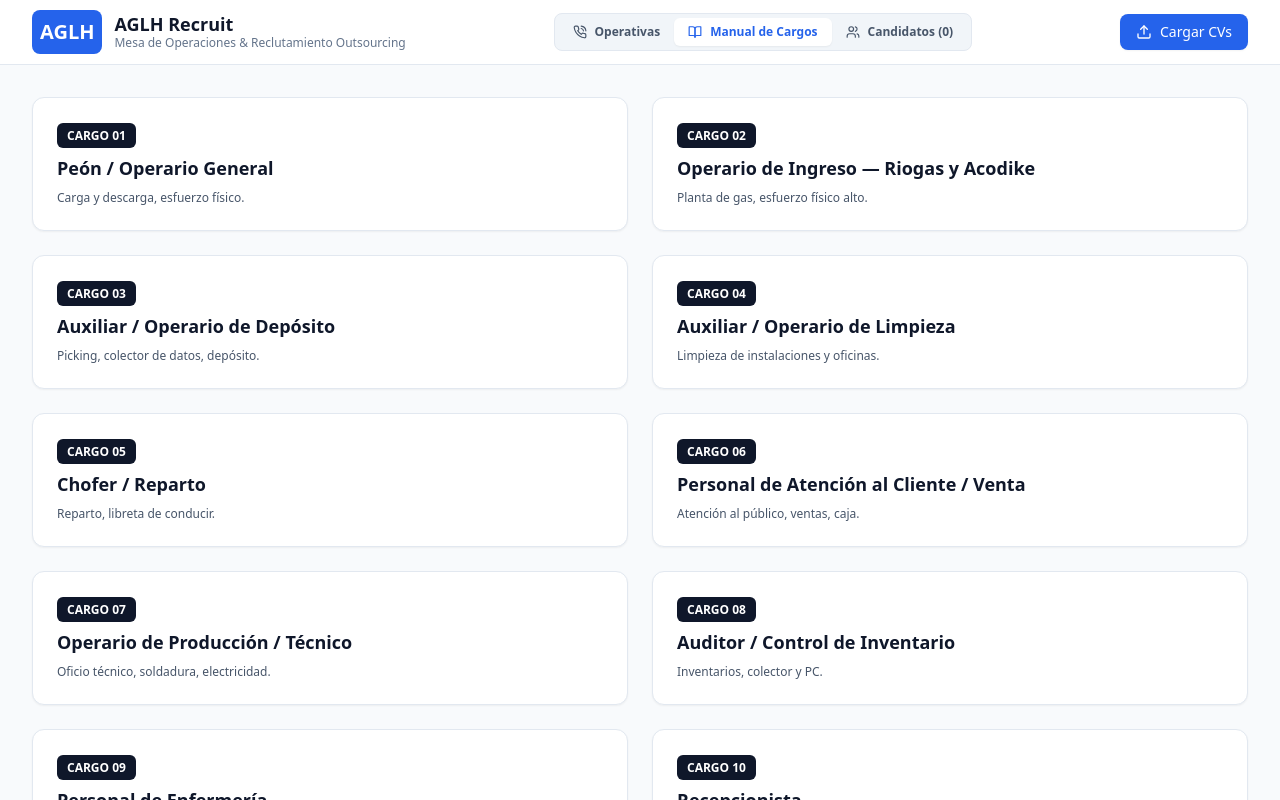
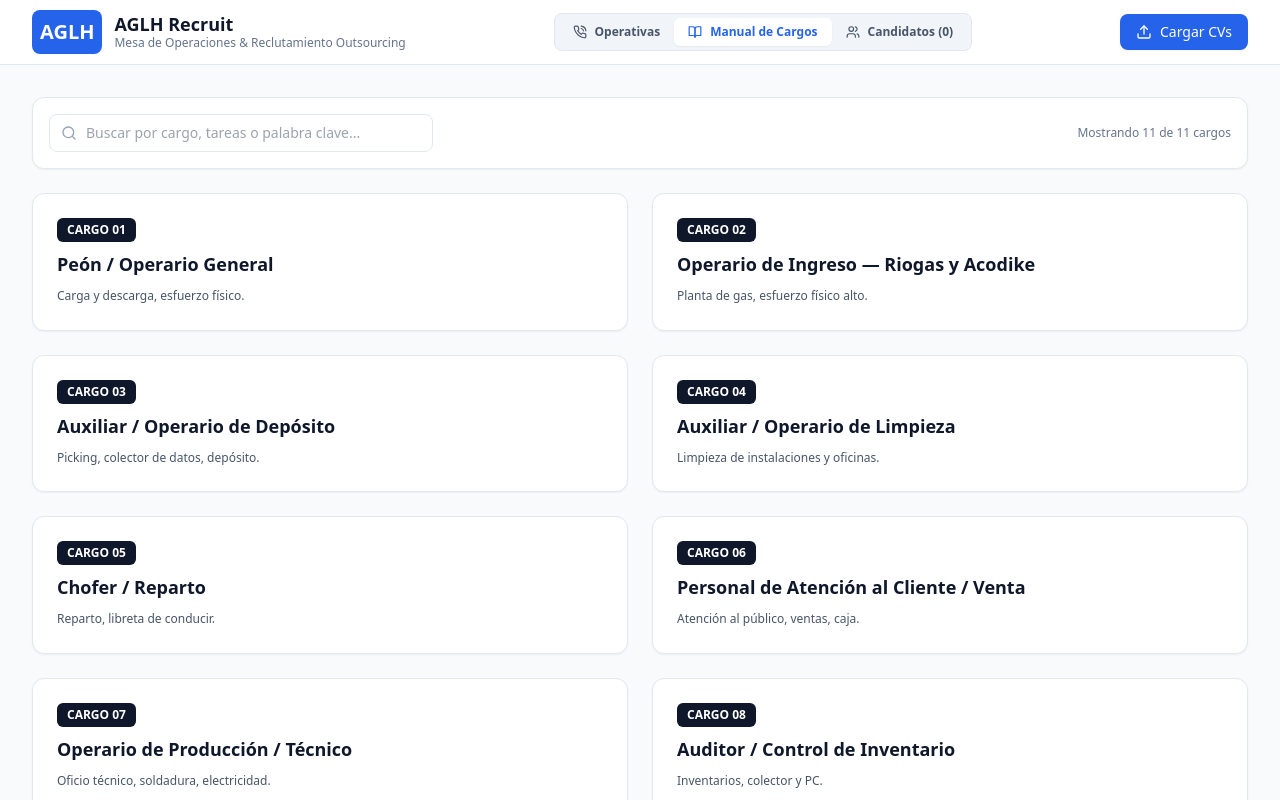
Before and after one commit to belenfernandezaglh/aglh-recruit, a Next.js app: page / in a window 1280 px wide. Both pictures are taken after a click on the button "Manual de Cargos". Shown: the top 800 px of the page. Built offline with nearby package versions, Linux system fonts and the light colour scheme.

Commit message:
Update page.tsx

```diff
--- a/app/page.tsx
+++ b/app/page.tsx
@@ -9,14 +9,21 @@ import {
   BookOpen,
   Building2,
   PhoneCall,
-  UserCheck
+  UserCheck,
+  Filter,
+  CheckCircle2
 } from 'lucide-react';
-import { Candidate, GrupoOperativa } from '../types';
+import { Candidate, CandidateStatus, GrupoOperativa } from '../types';
 import { OPERATIVAS_BASE, MANUAL_CARGOS_BASE } from '../data/mockData';
 
 export default function Home() {
   const [activeTab, setActiveTab] = useState<'operativas' | 'manual' | 'candidates'>('operativas');
+
+  // Estados para búsqueda y filtros
   const [searchTerm, setSearchTerm] = useState('');
+  const [manualSearchTerm, setManualSearchTerm] = useState('');
+  const [statusFilter, setStatusFilter] = useState<string>('TODOS');
+
   const [operativas, setOperativas] = useState<GrupoOperativa[]>(OPERATIVAS_BASE);
   const [candidates, setCandidates] = useState<Candidate[]>([]);
 
@@ -73,6 +80,19 @@ export default function Home() {
     }
   };
 
+  // Filtrado de cargos por palabra clave
+  const filteredCargos = MANUAL_CARGOS_BASE.filter(cargo =>
+    cargo.title.toLowerCase().includes(manualSearchTerm.toLowerCase()) ||
+    cargo.funcion.toLowerCase().includes(manualSearchTerm.toLowerCase()) ||
+    cargo.id.includes(manualSearchTerm)
+  );
+
+  // Filtrado de candidatos por estado
+  const filteredCandidates = candidates.filter(candidate => {
+    if (statusFilter === 'TODOS') return true;
+    return candidate.status === statusFilter;
+  });
+
   return (
     <div className="min-h-screen bg-slate-50 text-slate-800">
       <input
@@ -84,6 +104,7 @@ export default function Home() {
         className="hidden"
       />
 
+      {/* Header */}
       <header className="bg-white border-b border-slate-200 sticky top-0 z-20">
         <div className="max-w-7xl mx-auto px-4 sm:px-6 lg:px-8 h-16 flex items-center justify-between">
           <div className="flex items-center space-x-3">
@@ -137,6 +158,7 @@ export default function Home() {
       </header>
 
       <main className="max-w-7xl mx-auto px-4 sm:px-6 lg:px-8 py-8">
+        {/* VISTA OPERATIVAS */}
         {activeTab === 'operativas' && (
           <div>
             <div className="bg-white p-4 rounded-xl border border-slate-200 shadow-sm mb-6 flex justify-between items-center">
@@ -204,24 +226,68 @@ export default function Home() {
           </div>
         )}
 
+        {/* VISTA MANUAL DE CARGOS */}
         {activeTab === 'manual' && (
+          <div>
+            <div className="bg-white p-4 rounded-xl border border-slate-200 shadow-sm mb-6 flex justify-between items-center">
+              <div className="relative w-96">
+                <Search className="w-4 h-4 absolute left-3 top-1/2 -translate-y-1/2 text-slate-400" />
+                <input
+                  type="text"
+                  placeholder="Buscar por cargo, tareas o palabra clave..."
+                  value={manualSearchTerm}
+                  onChange={(e) => setManualSearchTerm(e.target.value)}
+                  className="w-full pl-9 pr-4 py-2 border border-slate-200 rounded-lg text-sm focus:outline-none focus:ring-2 focus:ring-blue-500"
+                />
+              </div>
+              <span className="text-xs text-slate-500">
+                Mostrando {filteredCargos.length} de {MANUAL_CARGOS_BASE.length} cargos
+              </span>
+            </div>
+
             <div className="grid grid-cols-1 md:grid-cols-2 gap-6">
-            {MANUAL_CARGOS_BASE.map((cargo) => (
-              <div key={cargo.id} className="bg-white rounded-xl border border-slate-200 p-6 shadow-sm">
+              {filteredCargos.map((cargo) => (
+                <div key={cargo.id} className="bg-white rounded-xl border border-slate-200 p-6 shadow-sm hover:border-blue-300 transition-colors">
+                  <div className="flex justify-between items-start mb-2">
                     <span className="text-xs font-bold px-2.5 py-1 bg-slate-900 text-white rounded-md">
                       CARGO {cargo.id}
                     </span>
-                <h3 className="text-lg font-bold text-slate-900 mt-2">{cargo.title}</h3>
-                <p className="text-xs text-slate-600 mt-2">{cargo.funcion}</p>
+                  </div>
+                  <h3 className="text-lg font-bold text-slate-900">{cargo.title}</h3>
+                  <p className="text-xs text-slate-600 mt-2 leading-relaxed">{cargo.funcion}</p>
                 </div>
               ))}
             </div>
+          </div>
         )}
 
+        {/* VISTA CANDIDATOS */}
         {activeTab === 'candidates' && (
+          <div>
+            <div className="bg-white p-4 rounded-xl border border-slate-200 shadow-sm mb-6 flex justify-between items-center">
+              <div className="flex items-center space-x-2">
+                <Filter className="w-4 h-4 text-slate-400" />
+                <span className="text-xs font-medium text-slate-600">Filtrar por estado:</span>
+                <select
+                  value={statusFilter}
+                  onChange={(e) => setStatusFilter(e.target.value)}
+                  className="border border-slate-200 rounded-lg px-3 py-1.5 text-xs focus:outline-none focus:ring-2 focus:ring-blue-500 bg-white"
+                >
+                  <option value="TODOS">Todos los estados</option>
+                  <option value="NUEVO">NUEVO</option>
+                  <option value="EVALUACION">EVALUACIÓN</option>
+                  <option value="ENTREVISTA">ENTREVISTA</option>
+                  <option value="SELECCIONADO">SELECCIONADO</option>
+                </select>
+              </div>
+              <span className="text-xs text-slate-500">
+                Total: {filteredCandidates.length} candidatos
+              </span>
+            </div>
+
             <div className="grid grid-cols-1 md:grid-cols-3 gap-4">
-            {candidates.length > 0 ? (
-              candidates.map((candidate) => (
+              {filteredCandidates.length > 0 ? (
+                filteredCandidates.map((candidate) => (
                   <div key={candidate.id} className="bg-white p-5 rounded-xl border border-slate-200 shadow-sm">
                     <div className="flex justify-between items-start">
                       <h4 className="font-bold text-slate-900">{candidate.name}</h4>
@@ -246,11 +312,12 @@ export default function Home() {
                   </div>
                 ))
               ) : (
-              <div className="col-span-3 text-center py-12 text-slate-400">
+                <div className="col-span-3 text-center py-12 text-slate-400 bg-white rounded-xl border border-slate-200">
                   <UserCheck className="w-12 h-12 mx-auto mb-2 opacity-50" />
-                <p>No hay candidatos cargados en el sistema.</p>
+                  <p className="text-sm">No se encontraron candidatos con el filtro seleccionado.</p>
                 </div>
               )}
+            </div>
           </div>
         )}
       </main>
```
Lines whose indentation alone changed are shown as unchanged.
